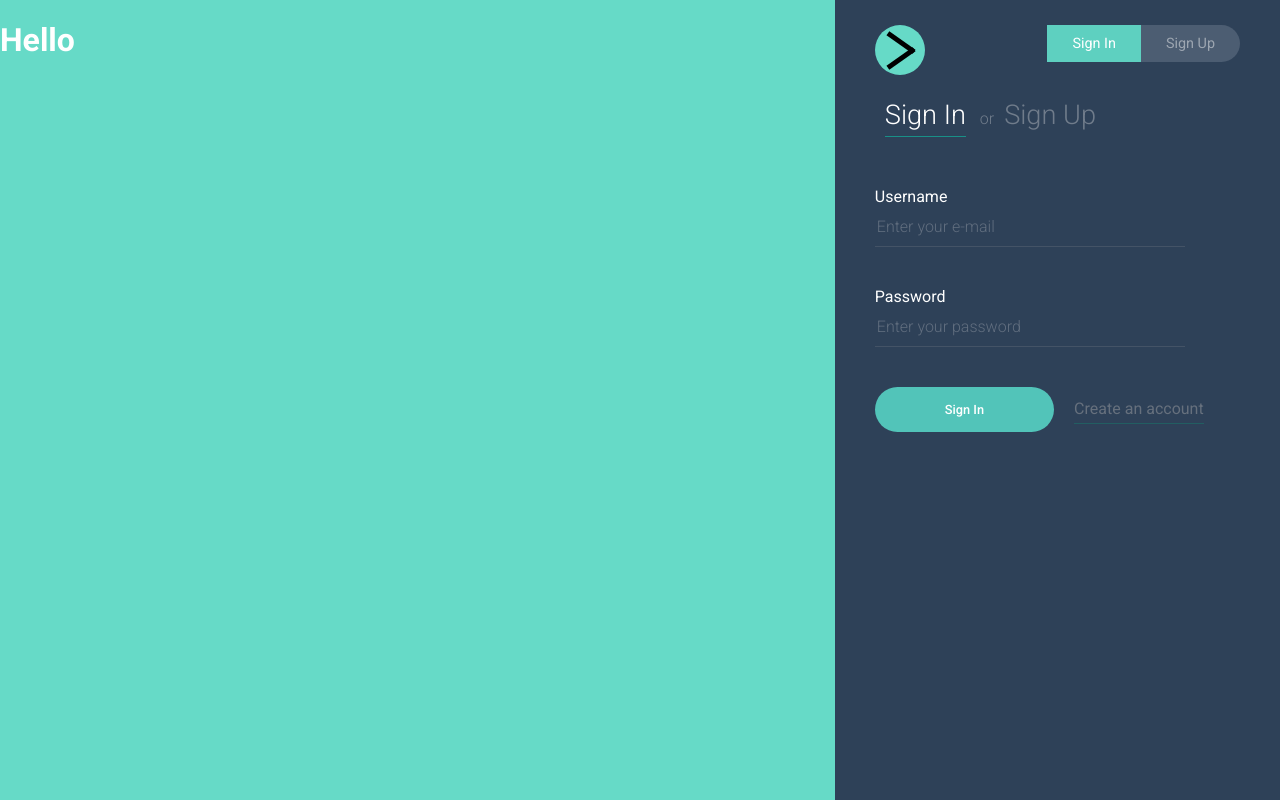
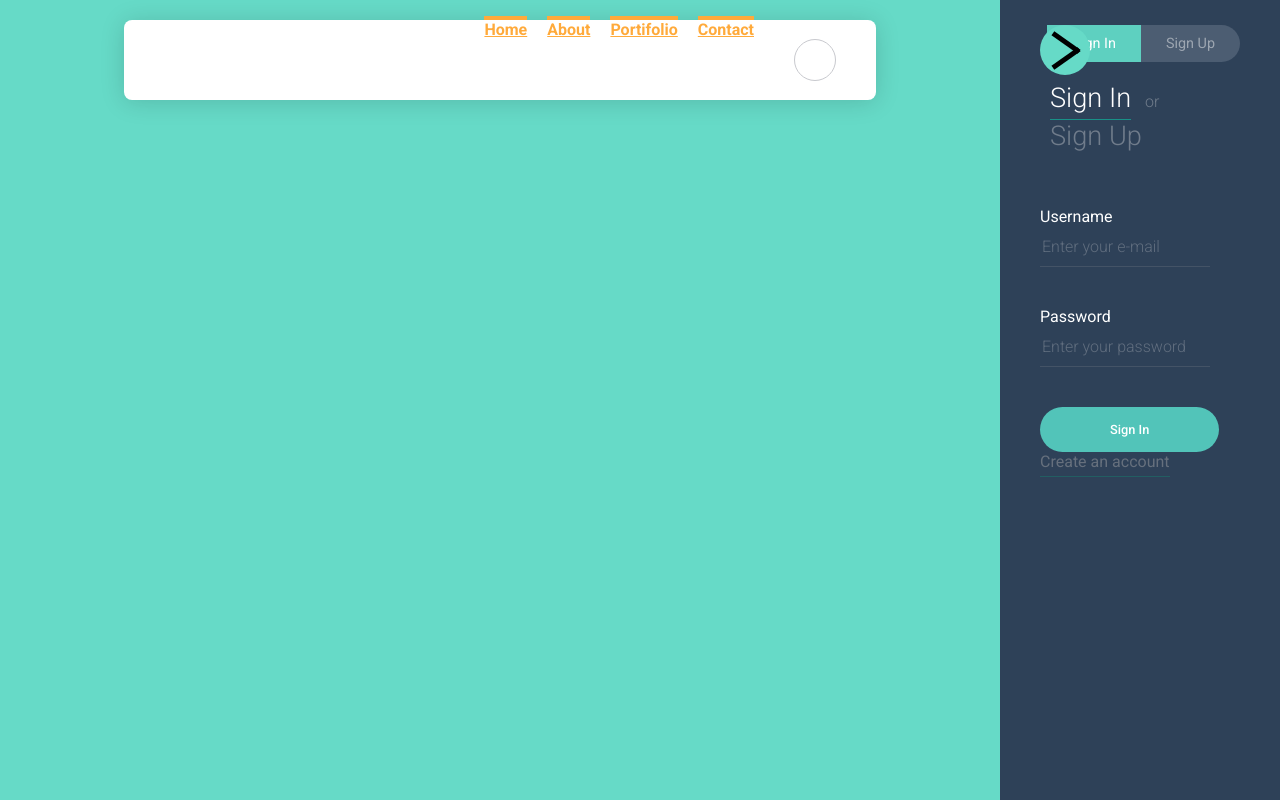
Before and after one commit to Gleider/podcast-aggregator, a React (Create React App) app in the folder client/: page /sign-in in a window 1280 px wide. Built offline with nearby package versions, Linux system fonts and the light colour scheme.

Commit message:
created menu component

```diff
--- a/client/src/App.css
+++ b/client/src/App.css
@@ -16,8 +16,7 @@
   overflow: auto;
 }
 .App__Aside-full {
-  width: 100%;
-  background-color: #66DAC7;
+  display: none;
 }
 
 .PageSwitcher {
--- a/client/src/App.js
+++ b/client/src/App.js
@@ -2,6 +2,7 @@ import React, {Component} from 'react';
 import { BrowserRouter as Router, Route, Link, NavLink } from 'react-router-dom';
 import AppForm from './pages/AppForm';
 import AppAside from './pages/AppAside';
+import PageSwitcher from './pages/PageSwitcher';
 import './pages/css/animateArrow.css';
 import './App.css';
 
@@ -14,9 +15,12 @@ class App extends Component {
     return (
       <Router>
         <div className="App">
+          {/* <NavLink exact to="/" activeClassName="App__Aside-full"></NavLink> */}
+          {/* <PageSwitcher /> */}
           <AppAside />
 
-          <AppForm />
+          <Route path="/sign-up" component={AppForm}></Route>
+          <Route path="/sign-in" component={AppForm}></Route>
         </div>
       </Router>
     );
--- a/client/src/pages/Menu.js
+++ b/client/src/pages/Menu.js
@@ -1,10 +1,28 @@
 import React, { Component } from 'react'
-
+import './css/menu.css'
 class Menu extends Component {
   render(){
     return (
-      <div>
-        <h1>Hello</h1>
+      <div className="container center">
+        <nav className="menu">
+          <h1 className="menu__logo">Epic co.</h1>
+
+
+          <div className="menu__right">
+            <ul className="menu__list">
+              <li className="menu__list-item"><a className="menu__link--active" href="#">Home</a></li>
+              <li className="menu__list-item"><a className="menu__link--active" href="#">About</a></li>
+              <li className="menu__list-item"><a className="menu__link--active" href="#">Portifolio</a></li>
+              <li className="menu__list-item"><a className="menu__link--active" href="#">Contact</a></li>
+
+            </ul>
+            <button className="menu__search-button"></button>
+
+            <form className="menu__search-form hide" method="POST">
+              <input className="menu__search-input" placeholder="Type and hit enter" />
+            </form>
+          </div>
+        </nav>
       </div>
     )
   }
--- /dev/null
+++ b/client/src/pages/css/menu.css
@@ -0,0 +1,128 @@
+@import url('https://fonts.googleapis.com/css?family=Roboto:300,400,700');
+
+* {
+    box-sizing: border-box;
+    font-family: 'Roboto', sans-serif;
+}
+
+html, body {
+    margin: 0;
+    padding: 0;
+}
+
+body {
+    background-color: #e7ebf0;
+}
+
+.container {
+    width: 1000px;
+    margin: 20px auto;
+}
+
+.center {
+    display: flex;
+    justify-content: center;
+}
+
+.hide {
+    display: none;
+}
+
+.menu {
+    background-color: white;
+    box-shadow: 0px 2px 24px 0px rgba(0, 0, 0, 0.15);
+    border-radius: 8px;
+    width: 752px;
+    height: 80px;
+    display: flex;
+    justify-content: space-between;
+    padding: 0 40px;
+    position: relative;
+}
+
+.menu__right {
+    display: flex;
+    align-items: center;
+    height: 100%;
+}
+
+.menu__list {
+    list-style-type: none;
+    padding: 0;
+    height: 100%;
+    margin: 0;
+    margin-right: 40px;
+}
+
+.menu__list-item {
+    display: inline-block;
+    height: 100%;
+    margin-right: 20px;
+}
+
+.menu__list-item:last-child {
+    margin-right: 0;
+}
+
+.menu__link {
+    color: #3a3e47;
+    display: inline-block;
+    height: 100%;
+    font-size: 16px;
+    text-decoration: none;
+    text-transform: uppercase;
+    display: flex;
+    align-items: center;
+    padding: 0 3px;
+}
+
+.menu__link:hover {
+    color: #ffaa3b;
+}
+
+.menu__link--active {
+    color: #ffaa3b;
+    border-top: 4px solid #ffaa3b;
+    font-weight: 700;
+}
+
+.menu__logo {
+    text-indent: -9999999px;
+    display: inline-block;
+    height: 100%;
+    width: 92px;
+    /* background-image: url(logo.png); */
+    background-size: cover 100%;
+    background-repeat: no-repeat;
+    background-position: center;
+    margin: 0;
+}
+
+.menu__search-button {
+    height: 42px;
+    width: 42px;
+    border-radius: 50%;
+    border: 1px solid #c8c9ce;
+    background-color: transparent;
+    outline: none;
+    cursor: pointer;
+    /* background-image: url(search-icon.png); */
+    background-repeat: no-repeat;
+    background-position: center;
+}
+
+.menu__search-form {
+    position: absolute;
+    top: 100%;
+    right: 0;
+    padding: 10px;
+    background-color: white;
+}
+
+.menu__search-input {
+    outline: none;
+    border: 1px solid #c8c9ce;
+    font-size: 18px;
+    padding: 5px;
+    font-weight: 300;
+}
```
